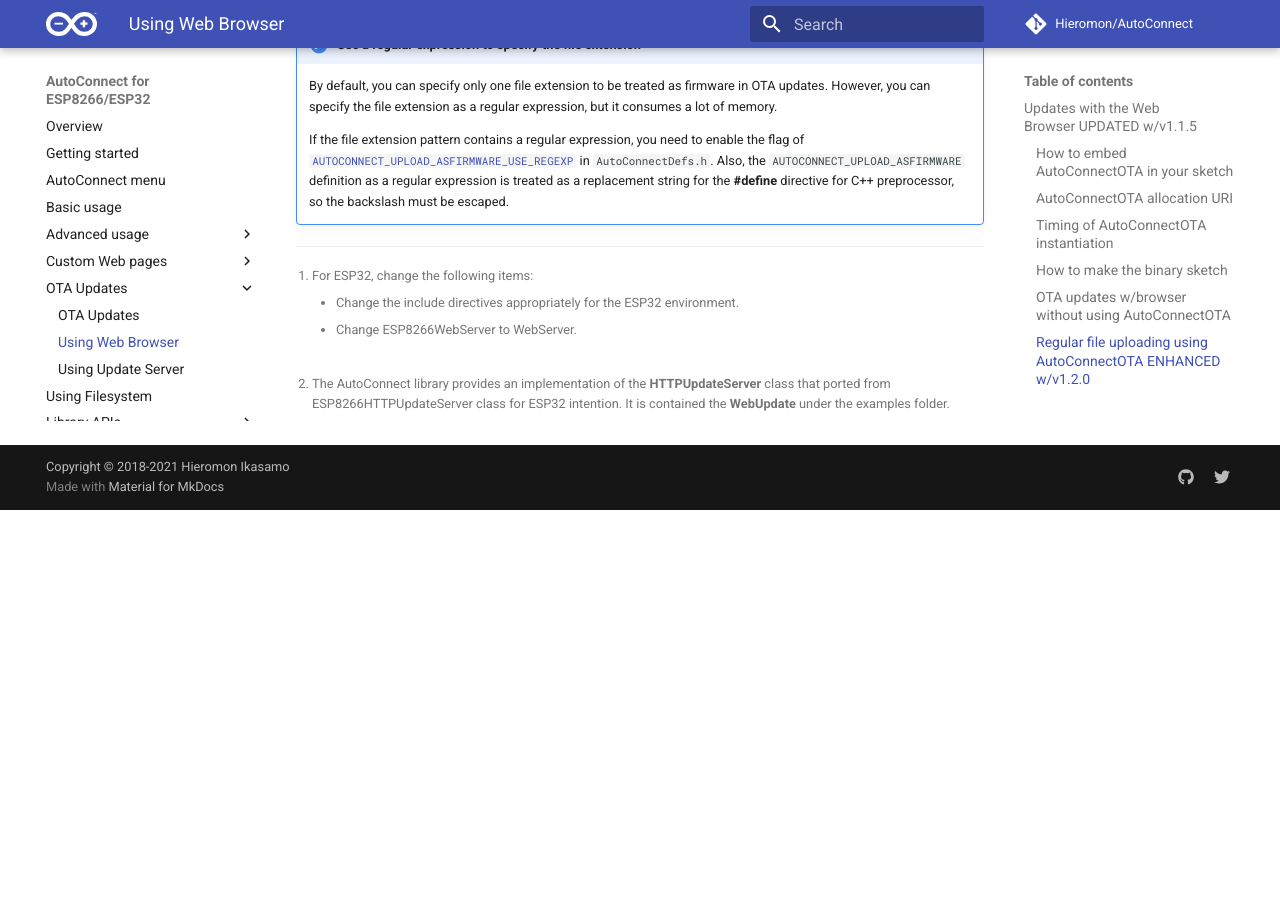
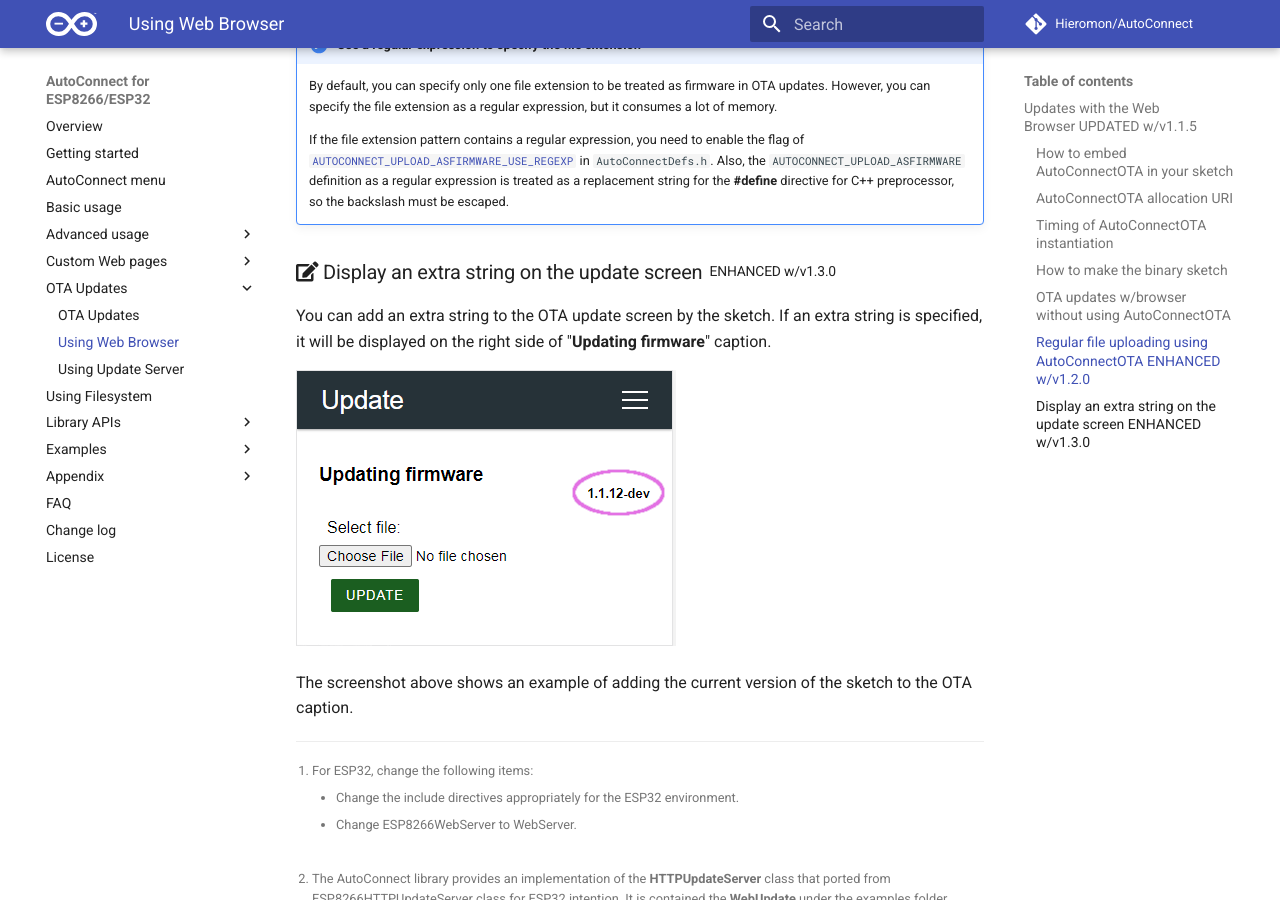
Before and after one commit to Hieromon/AutoConnect, an MkDocs documentation site: the page built from mkdocs/otabrowser.md, in a window 1280 px wide and 900 px high, scrolled down 7087 px. Built offline with MkDocs 1.6.1 and Material for MkDocs 9.7.7, drawn with Linux system fonts in a browser that asks for light colours; nearby versions of some CDN libraries; comment, search, counter and statistics services are not loaded; before the commit the page ends 7597 px from its top, so only the background shows below that.

Commit message:
Adds OTA extra caption description #343

```diff
--- a/mkdocs/otabrowser.md
+++ b/mkdocs/otabrowser.md
@@ -207,6 +207,14 @@
 
     If the file extension pattern contains a regular expression, you need to enable the flag of [`AUTOCONNECT_UPLOAD_ASFIRMWARE_USE_REGEXP`](https://github.com/Hieromon/AutoConnect/blob/master/src/AutoConnectDefs.h#L277) in `AutoConnectDefs.h`. Also, the `AUTOCONNECT_UPLOAD_ASFIRMWARE` definition as a regular expression is treated as a replacement string for the **#define** directive for C++ preprocessor, so the backslash must be escaped.
 
+### <i class="fa fa-edit"></i> Display an extra string on the update screen&nbsp;<sup><sub>ENHANCED w/v1.3.0</sub></sup>
+
+You can add an extra string to the OTA update screen by the sketch. If an extra string is specified, it will be displayed on the right side of "**Updating firmware**" caption.
+
+<img src="images/otacaption.png" />
+
+The screenshot above shows an example of adding the current version of the sketch to the OTA caption.
+
 <script>
   window.onload = function() {
     Gifffer();
```
Also changed, not shown: mkdocs/images/otacaption.png (added).
